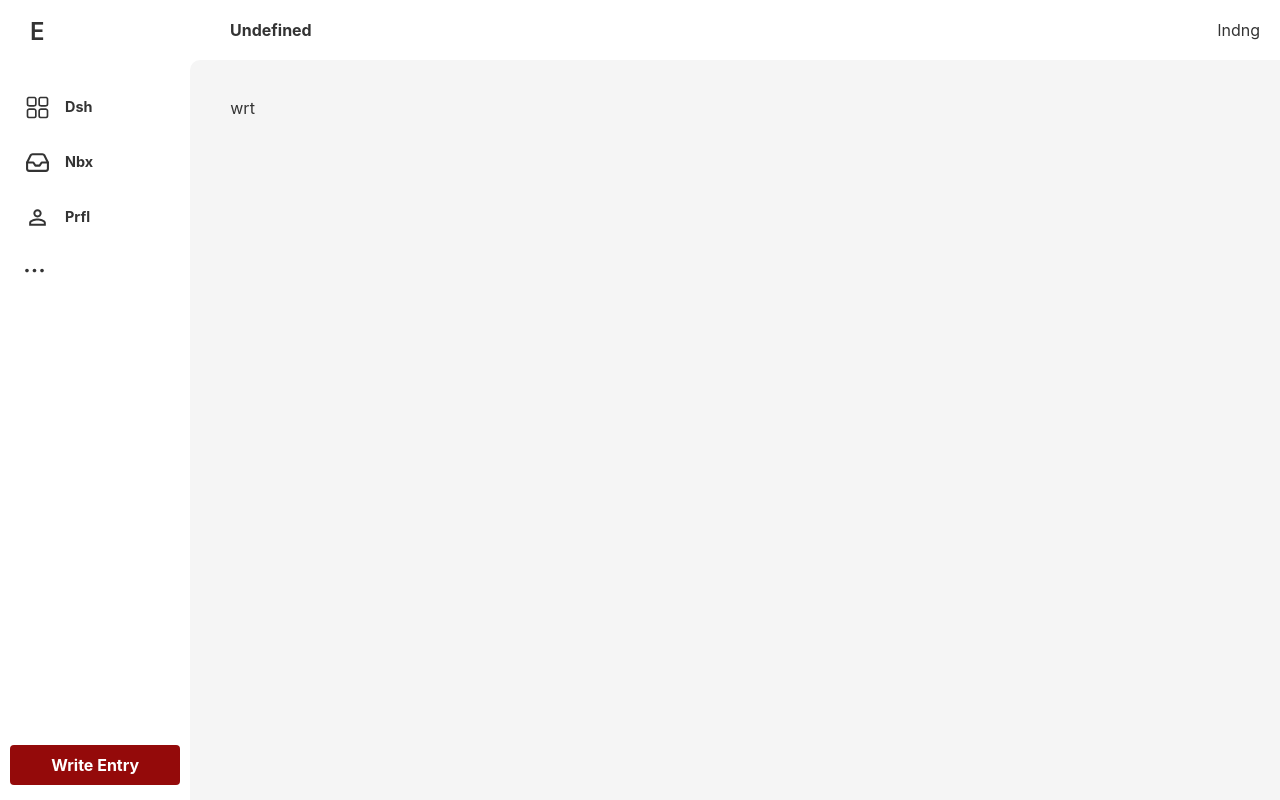
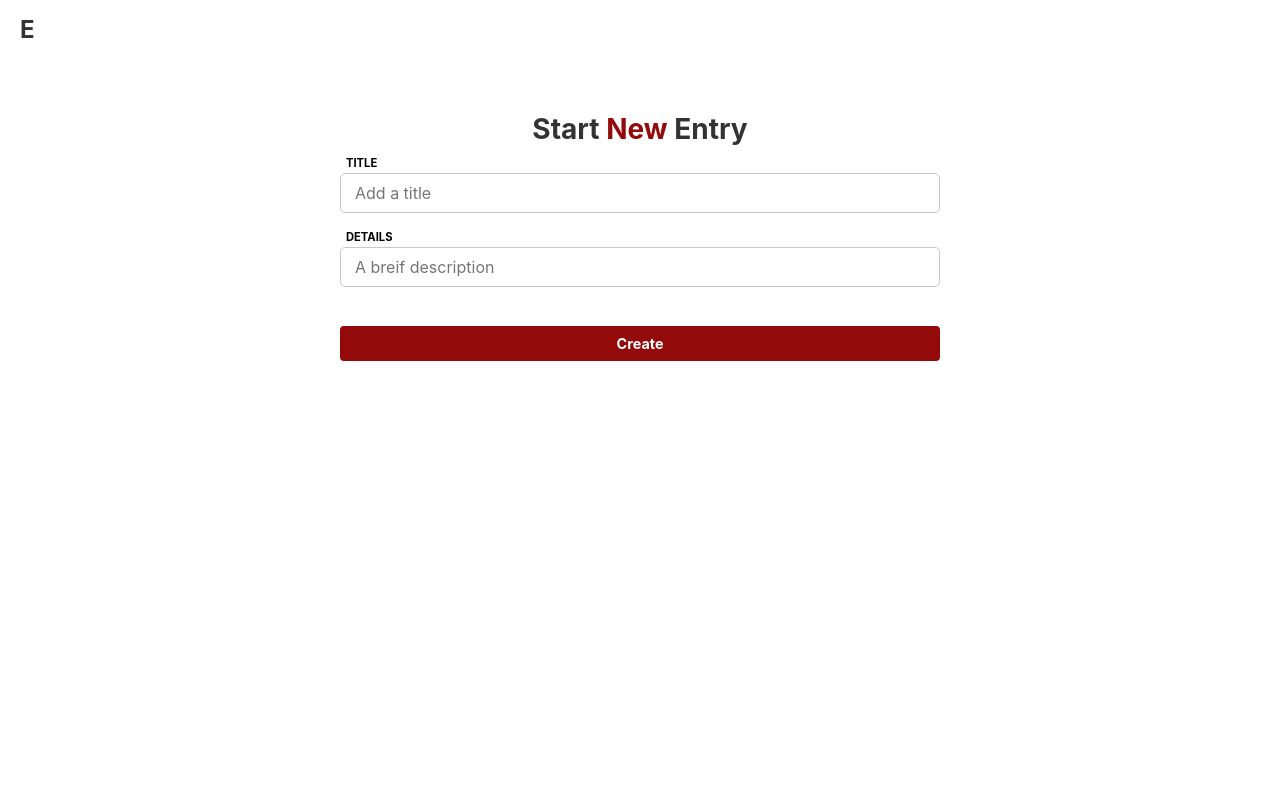
Before and after one commit to EstefanHu/portfolio, a Next.js app: page /wrt in a window 1280 px wide. Built offline with nearby package versions, Linux system fonts and the light colour scheme.

Commit message:
write eod

```diff
--- a/package.json
+++ b/package.json
@@ -12,6 +12,7 @@
   "dependencies": {
     "@prisma/client": "^4.16.2",
     "bcrypt": "^5.1.0",
+    "dayjs": "^1.11.9",
     "ioredis": "^5.3.2",
     "next": "^13.4.9",
     "react": "18.2.0",
--- a/src/app/(app)/app.module.scss
+++ b/src/app/(app)/app.module.scss
@@ -31,10 +31,21 @@
 
       span {
         display: flex;
+        align-items: center;
         justify-content: space-between;
 
         a {
           color: var(--text);
+
+          &.write {
+            display: none;
+            padding: 10px 12px;
+            background-color: var(--accent);
+            border-radius: 4px;
+            align-items: center;
+            font-weight: bold;
+            margin-left: 20px;
+          }
         }
       }
     }
@@ -58,6 +69,10 @@
     .mainWrapper {
       header {
         padding-left: 90px;
+
+        .write {
+          display: flex !important;
+        }
       }
 
       main {
@@ -78,6 +93,10 @@
         height: 50px;
         padding: 0 15px;
         box-shadow: 2px 2px 8px rgba(0, 0, 0, 0.08);
+
+        .write {
+          padding: 8px 10px !important;
+        }
       }
 
       main {
--- a/src/app/(app)/layout.tsx
+++ b/src/app/(app)/layout.tsx
@@ -17,6 +17,10 @@ export default function Layout({ children }: { children: React.ReactNode }) {
 
           <span>
             <Link href='/'>lndng</Link>
+
+            <Link href='/wrt' className={styles.write}>
+              write
+            </Link>
           </span>
         </header>
 
--- a/src/app/(app)/wrt/page.tsx
+++ /dev/null
@@ -1,3 +0,0 @@
-export default function Page() {
-  return <h1>wrt</h1>;
-}
--- /dev/null
+++ b/src/app/wrt/LauncherForm.module.scss
@@ -0,0 +1,87 @@
+$darkRed: #810000;
+
+.launchEntryForm {
+  width: 100%;
+
+  fieldset {
+    margin-bottom: 20px;
+    display: flex;
+    flex-direction: column;
+
+    label {
+      font-size: 0.7rem;
+      font-weight: bold;
+      margin: 0 0 4px 6px;
+      text-transform: uppercase;
+    }
+
+    input {
+      outline: none;
+      width: 100%;
+      height: 40px;
+      border: 1px solid rgb(200, 200, 200);
+      padding: 8.5px 14px;
+      border-radius: 5px;
+      transition: border-color 0.1s;
+      margin-bottom: 4px;
+
+      &:hover {
+        border-color: grey;
+      }
+
+      &:focus {
+        border: 2px solid var(--accent);
+        padding: 8.5px 13px;
+      }
+    }
+
+    .error {
+      color: var(--accent);
+      margin-bottom: 15px;
+      font-size: 0.8rem;
+      margin-left: 10px;
+    }
+
+    span {
+      display: flex;
+      flex-wrap: wrap;
+      margin-bottom: 4px;
+
+      button {
+        font-size: 1rem;
+        font-weight: 500;
+        background-color: #eee;
+        border-radius: 20px;
+        padding: 6px 14px;
+        margin: 3px 4px;
+        transition:
+          background-color 0.2s,
+          color 0.2s;
+        cursor: pointer;
+
+        &.selected {
+          background-color: var(--accent);
+          color: white;
+        }
+      }
+    }
+  }
+
+  button[type='submit'] {
+    width: 100%;
+    height: 35px;
+    background-color: var(--accent);
+    border: 2px solid var(--accent);
+    border-radius: 4px;
+    color: white;
+    cursor: pointer;
+    text-transform: capitalize;
+    font-weight: bold;
+    font-size: 0.9rem;
+    transition: background-color 0.2s;
+
+    &:hover {
+      background-color: $darkRed;
+    }
+  }
+}
--- /dev/null
+++ b/src/app/wrt/LauncherForm.tsx
@@ -0,0 +1,100 @@
+'use client';
+import { useState } from 'react';
+import { useRouter } from 'next/navigation';
+import styles from './LauncherForm.module.scss';
+
+const DEFAULT_DATA = {
+  title: '',
+  details: '',
+};
+
+export default function LaunchEntryForm() {
+  const router = useRouter();
+  const [isLoading, setIsLoading] = useState(false);
+  const [formData, setFormData] = useState(DEFAULT_DATA);
+  const [errorData, setErrorData] = useState(DEFAULT_DATA);
+
+  const handleSubmit = async (e: React.FormEvent) => {
+    e.preventDefault();
+
+    if (isLoading) return;
+    setErrorData(DEFAULT_DATA);
+    const { title, details } = formData;
+    const errors = {
+      title: '',
+      details: '',
+    };
+
+    if (!title) errors.title = 'title is required';
+    if (!details) errors.details = 'must provide a breif description';
+    if (JSON.stringify(errors) !== JSON.stringify(DEFAULT_DATA)) return setErrorData(errors);
+
+    setIsLoading(true);
+    const { code, data } = await (
+      await fetch('/api/post', {
+        method: 'POST',
+        headers: {
+          Accept: 'application/json',
+          'Content-Type': 'application/json',
+        },
+        body: JSON.stringify(formData),
+      })
+    ).json();
+    setIsLoading(false);
+
+    if (code !== 201)
+      return setErrorData({
+        title: data.title,
+        details: data.details,
+      });
+
+    router.push(`/write/${data.slug}`);
+  };
+
+  return (
+    <form noValidate onSubmit={handleSubmit} className={styles.launchEntryForm}>
+      <fieldset>
+        <label>title</label>
+        <input
+          type='text'
+          placeholder='Add a title'
+          maxLength={200}
+          value={formData.title}
+          onChange={(e) => setFormData({ ...formData, title: e.target.value })}
+        />
+        <p className={styles.error}>{errorData.title}</p>
+
+        <label>details</label>
+        <input
+          type='text'
+          placeholder='A breif description'
+          maxLength={200}
+          value={formData.details}
+          onChange={(e) => setFormData({ ...formData, details: e.target.value })}
+        />
+        <p className={styles.error}>{errorData.details}</p>
+
+        {/* <label>genre</label>
+        <span>
+          {GENRES.map((genre: string) => (
+            <button
+              key={genre}
+              className={genre === formData.genre ? styles.selected : ''}
+              onClick={(e) => {
+                e.preventDefault();
+                setFormData({ ...formData, genre });
+              }}
+            >
+              {genre}
+            </button>
+          ))}
+        </span>
+        <p className={styles.error}>{errorData.genre}</p> */}
+      </fieldset>
+
+      <button type='submit' onClick={handleSubmit}>
+        create
+      </button>
+    </form>
+  );
+}
--- /dev/null
+++ b/src/app/wrt/layout.tsx
@@ -0,0 +1,13 @@
+import Link from 'next/link';
+import styles from './write.module.scss';
+
+export default function layout({ children }: { children: React.ReactNode }) {
+  return (
+    <div className={styles.write}>
+      <header>
+        <Link href='/dsh'>E</Link>
+      </header>
+      <main>{children}</main>
+    </div>
+  );
+}
--- /dev/null
+++ b/src/app/wrt/page.module.scss
@@ -0,0 +1,20 @@
+.pageWrapper {
+  display: flex;
+  align-items: center;
+  flex-direction: column;
+  width: 100vw;
+  max-width: 600px;
+  margin: 0 auto;
+  padding-top: 100px;
+
+  .header {
+    text-transform: capitalize;
+    font-size: 1.75rem;
+    font-weight: bold;
+    margin: 15px;
+
+    span {
+      color: var(--accent);
+    }
+  }
+}
--- /dev/null
+++ b/src/app/wrt/page.tsx
@@ -0,0 +1,14 @@
+import LauncherForm from './LauncherForm';
+import styles from './page.module.scss';
+
+export default function Page() {
+  return (
+    <div className={styles.pageWrapper}>
+      <p className={styles.header}>
+        start <span>new</span> entry
+      </p>
+
+      <LauncherForm />
+    </div>
+  );
+}
--- /dev/null
+++ b/src/app/wrt/write.module.scss
@@ -0,0 +1,24 @@
+.write {
+  width: 100%;
+
+  header {
+    height: 60px;
+    position: fixed;
+    top: 0;
+    left: 0;
+    right: 0;
+    background-color: var(--layout);
+    padding: 0 20px;
+    display: flex;
+    align-items: center;
+    justify-content: space-between;
+
+    a {
+      width: fit-content;
+      font-size: 1.5rem;
+      font-weight: bold;
+      cursor: pointer;
+      color: var(--text);
+    }
+  }
+}
```
Also changed, not shown: 1 other file (tests, documents, lock files or other folders).
